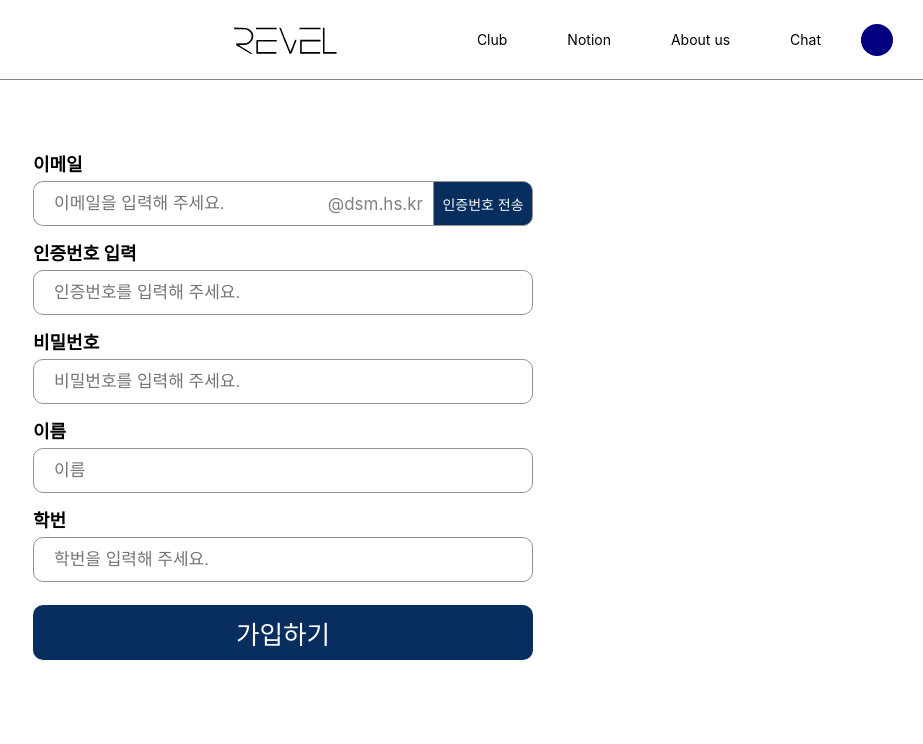
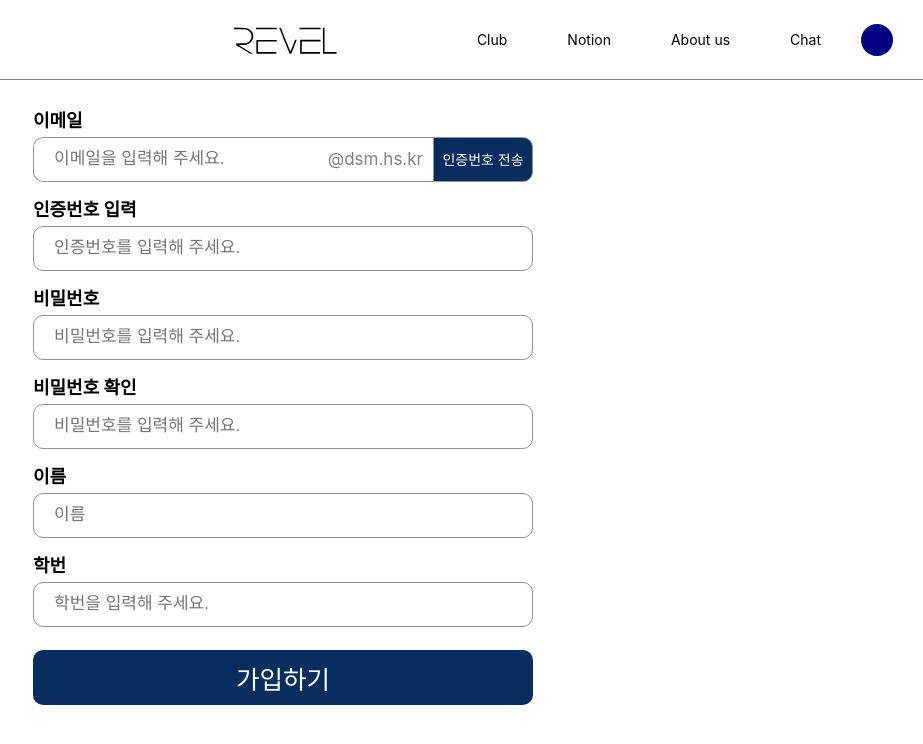
Before and after one commit to RE-VEL/REVEL-frontend-V1, a Next.js app: page /join in a window 1280 px wide. Shown: the top 744 px of the page, without its empty margins (357-1280 px from the left). Built offline with nearby package versions, Linux system fonts and the light colour scheme.

Commit message:
Refactor: VAC패턴

```diff
--- /dev/null
+++ b/components/join/joinView.tsx
@@ -0,0 +1,203 @@
+import styled from '@emotion/styled';
+import { NextPage } from 'next';
+import { ChangeEvent } from 'react';
+import { userInfoType } from '../../interface/join';
+
+interface props {
+  userInfo: userInfoType;
+  changeUserInfo: (e: ChangeEvent<HTMLInputElement>) => void;
+  sendVerificationCode: () => void;
+  join: () => void;
+}
+
+const JoinView: NextPage<props> = ({
+  userInfo,
+  changeUserInfo,
+  sendVerificationCode,
+  join,
+}: props) => {
+  return (
+    <Outer>
+      <Whole onSubmit={join}>
+        <GetInfoWrap>
+          <Label>이메일</Label>
+          <GetEmailWrap>
+            <GetEmail>
+              <GetEmailInput
+                placeholder="이메일을 입력해 주세요."
+                name="email"
+                required
+                value={userInfo.email}
+                onChange={changeUserInfo}
+              />
+              <EmailDomain>@dsm.hs.kr</EmailDomain>
+            </GetEmail>
+            <GetCode type="button" onClick={sendVerificationCode}>
+              인증번호 전송
+            </GetCode>
+          </GetEmailWrap>
+        </GetInfoWrap>
+        <GetInfoWrap>
+          <Label>인증번호 입력</Label>
+          <GetInfo
+            name="certification"
+            value={userInfo.certification}
+            onChange={changeUserInfo}
+            placeholder="인증번호를 입력해 주세요."
+            minLength={6}
+            required
+            maxLength={6}
+          />
+        </GetInfoWrap>
+        <GetInfoWrap>
+          <Label>비밀번호</Label>
+          <GetInfo
+            name="password"
+            value={userInfo.password}
+            onChange={changeUserInfo}
+            type="password"
+            required
+            placeholder="비밀번호를 입력해 주세요."
+          />
+        </GetInfoWrap>
+        <GetInfoWrap>
+          <Label>비밀번호 확인</Label>
+          <GetInfo
+            name="checkPassword"
+            value={userInfo.checkPassword}
+            onChange={changeUserInfo}
+            type="password"
+            required
+            placeholder="비밀번호를 입력해 주세요."
+          />
+        </GetInfoWrap>
+        <GetInfoWrap>
+          <Label>이름</Label>
+          <GetInfo
+            name="name"
+            value={userInfo.name}
+            onChange={changeUserInfo}
+            placeholder="이름"
+          />
+        </GetInfoWrap>
+        <GetInfoWrap>
+          <Label>학번</Label>
+          <GetInfo
+            name="number"
+            value={userInfo.number}
+            onChange={changeUserInfo}
+            placeholder="학번을 입력해 주세요."
+            required
+          />
+        </GetInfoWrap>
+        <Joined>가입하기</Joined>
+      </Whole>
+    </Outer>
+  );
+};
+
+const GetInfoWrap = styled.div`
+  width: 100%;
+  height: fit-content;
+`;
+
+const Label = styled.p`
+  margin: 10px 0 5px 0;
+  font-size: 18px;
+  font-weight: 700;
+  text-align: left;
+`;
+
+const Outer = styled.div`
+  width: 100vw;
+  height: 100vh;
+  display: flex;
+  justify-content: center;
+  align-items: center;
+`;
+
+const GetInfo = styled.input`
+  padding: 12px 20px;
+  display: inline-block;
+  border: 1px solid #939393;
+  outline: none;
+  box-sizing: border-box;
+  border-radius: 10px;
+  font-size: 17px;
+  height: 45px;
+  width: 100%;
+`;
+
+const EmailDomain = styled.p`
+  margin: 0;
+  font-size: 17px;
+  height: fit-content;
+  color: #808080;
+  padding-right: 10px;
+`;
+
+const GetEmailWrap = styled.div`
+  width: 100%;
+  height: 45px;
+  display: flex;
+`;
+
+const GetEmailInput = styled(GetInfo)`
+  width: 80%;
+  height: 100%;
+  border: none;
+  flex: 1 1 auto;
+  padding-right: 10px;
+`;
+
+const GetEmail = styled.div`
+  border: 1px solid #939393;
+  border-radius: 10px;
+  border-top-right-radius: 0px;
+  border-bottom-right-radius: 0px;
+  border-right: none;
+  width: 80%;
+  height: 100%;
+  display: flex;
+  justify-content: flex-start;
+  align-items: center;
+`;
+
+const GetCode = styled.button`
+  padding: 8px 5px;
+  display: inline-block;
+  border: 1px solid #939393;
+  outline: none;
+  box-sizing: border-box;
+  border-top-right-radius: 10px;
+  border-bottom-right-radius: 10px;
+  color: white;
+  background-color: #082d5f;
+  font-size: 14px;
+  height: 45px;
+  width: 20%;
+  cursor: pointer;
+`;
+
+const Whole = styled.form`
+  text-align: center;
+  font-size: 15px;
+  display: flex;
+  flex-direction: column;
+  gap: 3px;
+`;
+
+const Joined = styled.button`
+  background-color: #082d5f;
+  color: white;
+  margin-top: 20px;
+  border: none;
+  display: inline-block;
+  cursor: pointer;
+  border-radius: 10px;
+  font-size: 2vw;
+  height: 55px;
+  width: 500px;
+`;
+
+export default JoinView;
--- /dev/null
+++ b/interface/join.tsx
@@ -0,0 +1,8 @@
+export interface userInfoType {
+  email: string;
+  password: string;
+  checkPassword: string;
+  name: string;
+  number: string;
+  certification: string;
+}
--- a/pages/join.tsx
+++ b/pages/join.tsx
@@ -1,192 +1,55 @@
 import styled from '@emotion/styled';
 import { NextPage } from 'next';
+import { ChangeEvent, useState } from 'react';
+import JoinView from '../components/join/joinView';
+import { userInfoType } from '../interface/join';
 
 const Join: NextPage = () => {
-  return (
-    <Outer>
-      <Whole>
-        <GetInfoWrap>
-          <Label>이메일</Label>
-          <GetEmailWrap>
-            <GetEmail>
-              <GetEmailInput id="email" placeholder="이메일을 입력해 주세요." />
-              <EmailDomain>@dsm.hs.kr</EmailDomain>
-            </GetEmail>
-            <GetCode>인증번호 전송</GetCode>
-          </GetEmailWrap>
-        </GetInfoWrap>
-        <GetInfoWrap>
-          <Label>인증번호 입력</Label>
-          <GetInfo
-            id="code"
-            type="number"
-            placeholder="인증번호를 입력해 주세요."
-          />
-        </GetInfoWrap>
-        <GetInfoWrap>
-          <Label>비밀번호</Label>
-          <GetInfo
-            id="password"
-            type="password"
-            placeholder="비밀번호를 입력해 주세요."
-          />
-        </GetInfoWrap>
-        <GetInfoWrap>
-          <Label>이름</Label>
-          <GetInfo id="firstName" type="text" placeholder="이름" />
-        </GetInfoWrap>
-        <GetInfoWrap>
-          <Label>학번</Label>
-          <GetInfo
-            id="classnum"
-            type="number"
-            placeholder="학번을 입력해 주세요."
-          />
-        </GetInfoWrap>
-        <Joined disabled>가입하기</Joined>
-      </Whole>
-    </Outer>
-  );
+  const [userInfo, setUserInfo] = useState<userInfoType>({
+    email: '',
+    password: '',
+    checkPassword: '',
+    name: '',
+    number: '',
+    certification: '',
+  });
+
+  const formatInputValue = (value: string, name: string): string => {
+    if (name === 'email' || name === 'name') {
+      return value.replace(/\W/, '');
+    }
+    if (name === 'password' || name === 'checkPassword') {
+      return value.replace(/[^\w!@#$_\-\.,?]/, '');
+    }
+    if (name === 'certification' || name === 'number') {
+      return value.replace(/\D/, '');
+    }
+
+    throw new Error('허용되지 않은 name value');
   };
 
-const GetInfoWrap = styled.div`
-  width: 100%;
-  height: fit-content;
-`;
+  const changeUserInfo = (e: ChangeEvent<HTMLInputElement>): void => {
+    const { name, value } = e.target;
 
-const Label = styled.p`
-  margin: 10px 0 5px 0;
-  font-size: 18px;
-  font-weight: 700;
-  text-align: left;
-`;
+    const newValue = formatInputValue(value, name);
 
-const Outer = styled.div`
-  width: 100vw;
-  height: 100vh;
-  display: flex;
-  justify-content: center;
-  align-items: center;
-`;
+    setUserInfo((pre) => ({ ...pre, [name]: newValue }));
+  };
 
-const GetInfo = styled.input`
-  padding: 12px 20px;
-  display: inline-block;
-  border: 1px solid #939393;
-  outline: none;
-  box-sizing: border-box;
-  border-radius: 10px;
-  font-size: 17px;
-  height: 45px;
-  width: 100%;
-`;
+  const sendVerificationCode = (): void => {};
 
-const EmailDomain = styled.p`
-  margin: 0;
-  font-size: 17px;
-  height: fit-content;
-  color: #808080;
-  padding-right: 10px;
-`;
+  const join = (): void => {
+    console.log(userInfo);
+  };
 
-const GetEmailWrap = styled.div`
-  width: 100%;
-  height: 45px;
-  display: flex;
-`;
+  const props = {
+    userInfo,
+    changeUserInfo,
+    sendVerificationCode,
+    join,
+  };
 
-const GetEmailInput = styled(GetInfo)`
-  width: 80%;
-  height: 100%;
-  border: none;
-  flex: 1 1 auto;
-  padding-right: 10px;
-`;
-
-const GetEmail = styled.div`
-  border: 1px solid #939393;
-  border-radius: 10px;
-  border-top-right-radius: 0px;
-  border-bottom-right-radius: 0px;
-  border-right: none;
-  width: 80%;
-  height: 100%;
-  display: flex;
-  justify-content: flex-start;
-  align-items: center;
-`;
-
-const GetCode = styled.button`
-  padding: 8px 5px;
-  display: inline-block;
-  border: 1px solid #939393;
-  outline: none;
-  box-sizing: border-box;
-  border-top-right-radius: 10px;
-  border-bottom-right-radius: 10px;
-  color: white;
-  background-color: #082d5f;
-  font-size: 14px;
-  height: 45px;
-  width: 20%;
-`;
-
-const GetFirst = styled.input`
-  padding: 12px 20px;
-  margin-right: 20px;
-  display: inline-block;
-  border: 1px solid #939393;
-  outline: none;
-  box-sizing: border-box;
-  border-radius: 10px;
-  font-size: 17px;
-  height: 45px;
-  width: 46%;
-  max-width: 240px;
-`;
-
-const GetRight = styled.input`
-  padding: 12px 20px;
-  display: inline-block;
-  border: 1px solid #939393;
-  outline: none;
-  box-sizing: border-box;
-  border-radius: 10px;
-  font-size: 17px;
-  height: 45px;
-  width: 46%;
-  max-width: 240px;
-`;
-
-const Intro = styled.h4`
-  margin-left: 15%;
-  margin-top: 1%;
-  margin-bottom: 1%;
-  display: flex;
-  float: left;
-  width: 100%;
-`;
-
-const Whole = styled.div`
-  text-align: center;
-  font-size: 15px;
-  display: flex;
-  flex-direction: column;
-  gap: 3px;
-`;
-
-const Joined = styled.button`
-  background-color: #082d5f;
-  color: white;
-  margin-top: 20px;
-  border: none;
-  display: inline-block;
-  cursor: pointer;
-  border-radius: 10px;
-  font-size: 2vw;
-  height: 55px;
-  /* width: 100%; */
-  width: 500px;
-`;
+  return <JoinView {...props} />;
+};
 
 export default Join;
```
Lines whose indentation alone changed are shown as unchanged.
